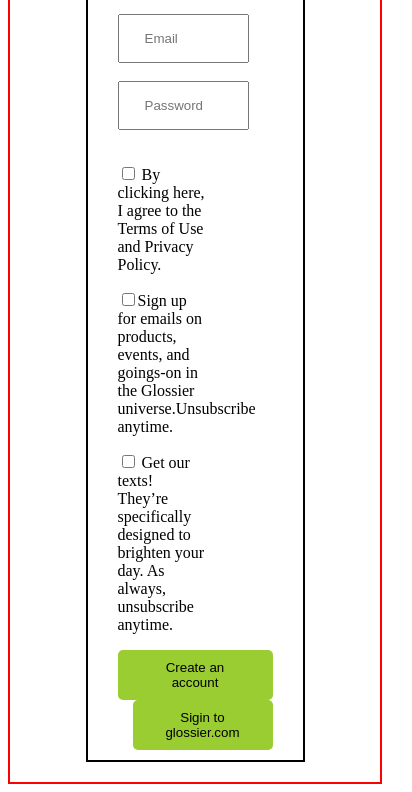
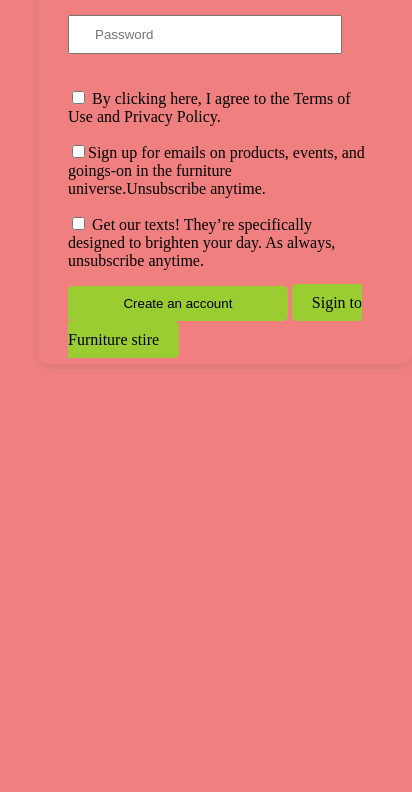
Before and after one commit to Rushiii1/FurnitureStore, a plain HTML site: page sigIn_LogIN/signup.html in a window 390 px wide. Shown: the part 279-1071 px from the top of the page, 412 px wide, since content can reach past the window. After the commit the page ends 844 px from the top, so only its background shows below. Drawn offline with Linux system fonts and the light colour scheme.

Commit message:
day2work

```diff
--- a/sigIn_LogIN/login.css
+++ b/sigIn_LogIN/login.css
@@ -3,8 +3,10 @@
     flex-direction: column;
 }
 .logCont{
-    width: 50%;
     margin: 0 auto;
+    padding: 15px 30px;
+    border-radius: 10px;
+    box-shadow: rgba(99, 99, 99, 0.2) 0px 2px 8px 0px;
 }
 .logCont>form{
     display: flex;
@@ -12,8 +14,7 @@
     flex-wrap: wrap;
 }
 .logCont>form input{
-    width: 50%;
-    padding: 15px 25px;
+    padding: 10px 25px;
 }
 .signBtn{
     padding: 10px 20px;
@@ -21,10 +22,36 @@
     background-color: yellowgreen;
     border-radius: 5px;
 }
+.signBtn:hover{
+    background-color: green;
+    color: white;
+    cursor: pointer;
+}
 .createBtn{
     margin-left: 15px;
     border-radius: 5px;
     background-color: yellowgreen;
     border: none;
     padding: 10px 25px;
+    text-decoration: none;
+    color: black;
 }
+.createBtn:hover{
+    background-color: green;
+    color: white;
+    cursor: pointer;
+}
+
+@media only screen and (max-width: 338px) {
+    body {
+      background-color: lightblue;
+    }
+    .logBtns{
+        display: flex;
+        flex-direction: column;
+    }
+    .createBtn{
+        margin: 10px 0;
+        text-align: center;
+    }
+  }
--- a/sigIn_LogIN/signup.css
+++ b/sigIn_LogIN/signup.css
@@ -2,23 +2,23 @@
     display: flex;
     flex-direction: column;
     padding: 20px 30px;
-    border: 2px solid red;
+    /* border: 2px solid red; */
 }
 .signCont{
-    width: 50%;
-    flex-wrap: wrap;
     margin: 0 auto;
-    border: 2px solid black;
-    padding: 10px 30px;
+    /* border: 2px solid black; */
+    padding: 15px 30px;
+    border-radius: 10px;
+    box-shadow: rgba(99, 99, 99, 0.2) 0px 2px 8px 0px;
 }
 .signCont>form{
+    /* border: 2px solid blue; */
     display: flex;
     flex-direction: column;
     flex-wrap: wrap;
 }
 .signCont>form input{
-    width: 50%;
-    padding: 15px 25px;
+    padding: 10px 25px;
 }
 .signBtn{
     padding: 10px 20px;
@@ -27,6 +27,8 @@
     border-radius: 5px;
     margin-left: 15px;
     cursor: pointer;
+    text-decoration: none;
+    color: black;
 }
 .createBtn{
     border-radius: 5px;
@@ -44,5 +46,37 @@
     color: white;
 }
 .termsCondition{
-    width: 56.75%;
+    width: 95%;
 }
+@media only screen and (max-width: 765px) {
+    body {
+      background-color: lightblue;
+    }
+    .signCont{
+        width: 100%;
+        flex-wrap: wrap;
+    }
+  }
+@media only screen and (max-width: 422px) {
+    body {
+      background-color: lightcoral;
+    }
+    .signCont{
+        width: 100%;
+        flex-wrap: wrap;
+    }
+    .signCont>form input{
+        width: 70%;
+    }
+    .createBtn{
+        width: 70%;
+        margin: 0 0 10px 0;
+        text-align: center;
+    }
+    .signBtn{
+        width: 70%;
+        text-align: center;
+        margin: 0;
+    }
+
+  }
--- a/sigIn_LogIN/signup.html
+++ b/sigIn_LogIN/signup.html
@@ -22,13 +22,13 @@
 
             <div class="termsCondition">
                 <p><input type="checkbox" id="checkbox1"/><label for=""> By clicking here, I agree to the Terms of Use and Privacy Policy. </label></p>
-                <p><input type="checkbox" id="checkbox2" /><label for="">Sign up for emails on products, events, and goings-on in the Glossier universe.Unsubscribe anytime. </label></p>
+                <p><input type="checkbox" id="checkbox2" /><label for="">Sign up for emails on products, events, and goings-on in the furniture universe.Unsubscribe anytime. </label></p>
                 <p><input type="checkbox" id="checkbox3" /><label for=""> Get our texts! They’re specifically designed to brighten your day. As always, unsubscribe anytime.</label></p>
             </div>
 
             <div>
                 <button class="createBtn" onclick="creatAccount()">Create an account</button>
-                <button class="signBtn">Sigin to glossier.com</button>
+                <a href="login.html" target="_blank" class="signBtn">Sigin to Furniture stire</a>
             </div>
 
         </div>
```
Also changed, not shown: sigIn_LogIN/login.html (+4 -3 lines), sigIn_LogIN/login.js (added, +24 -0 lines).
